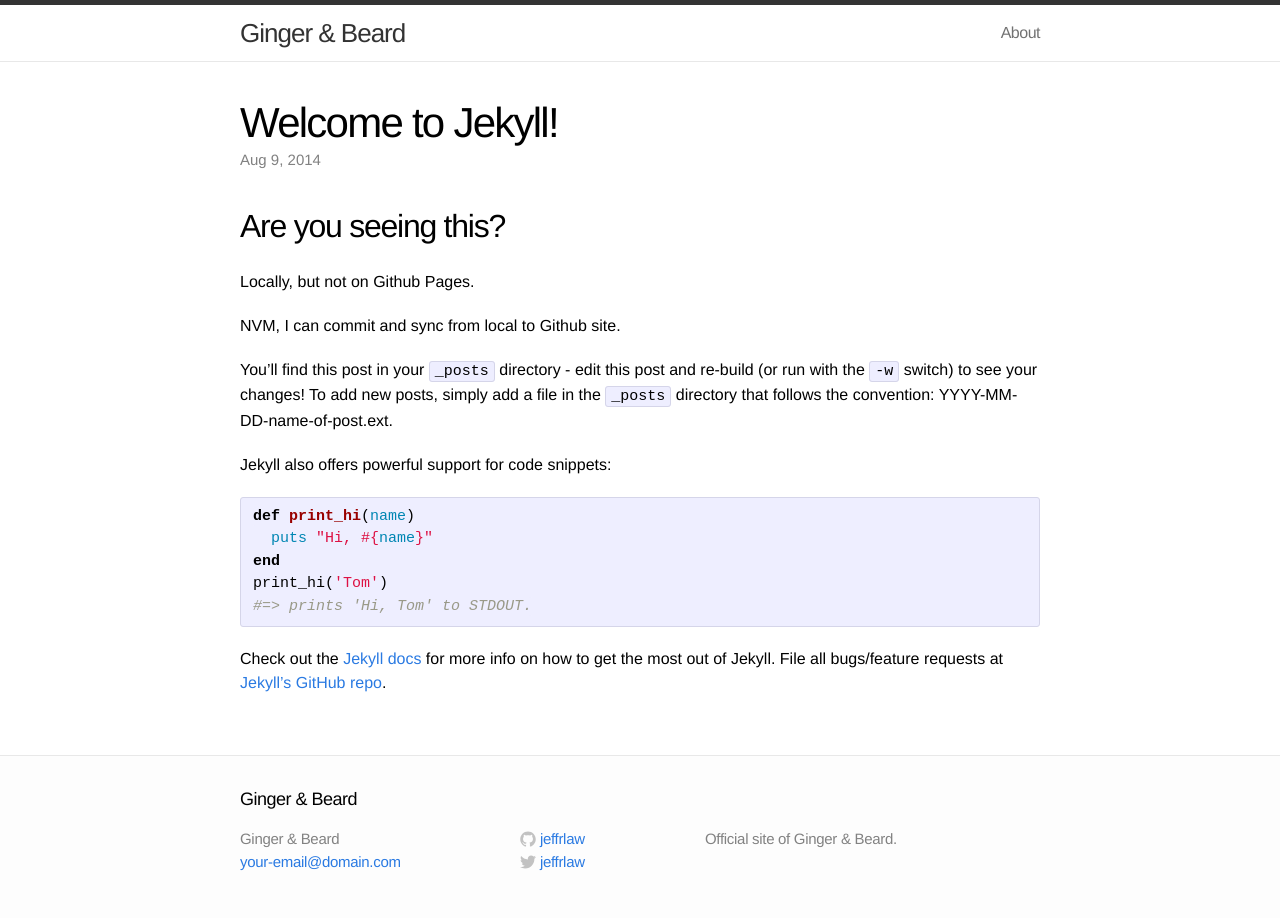
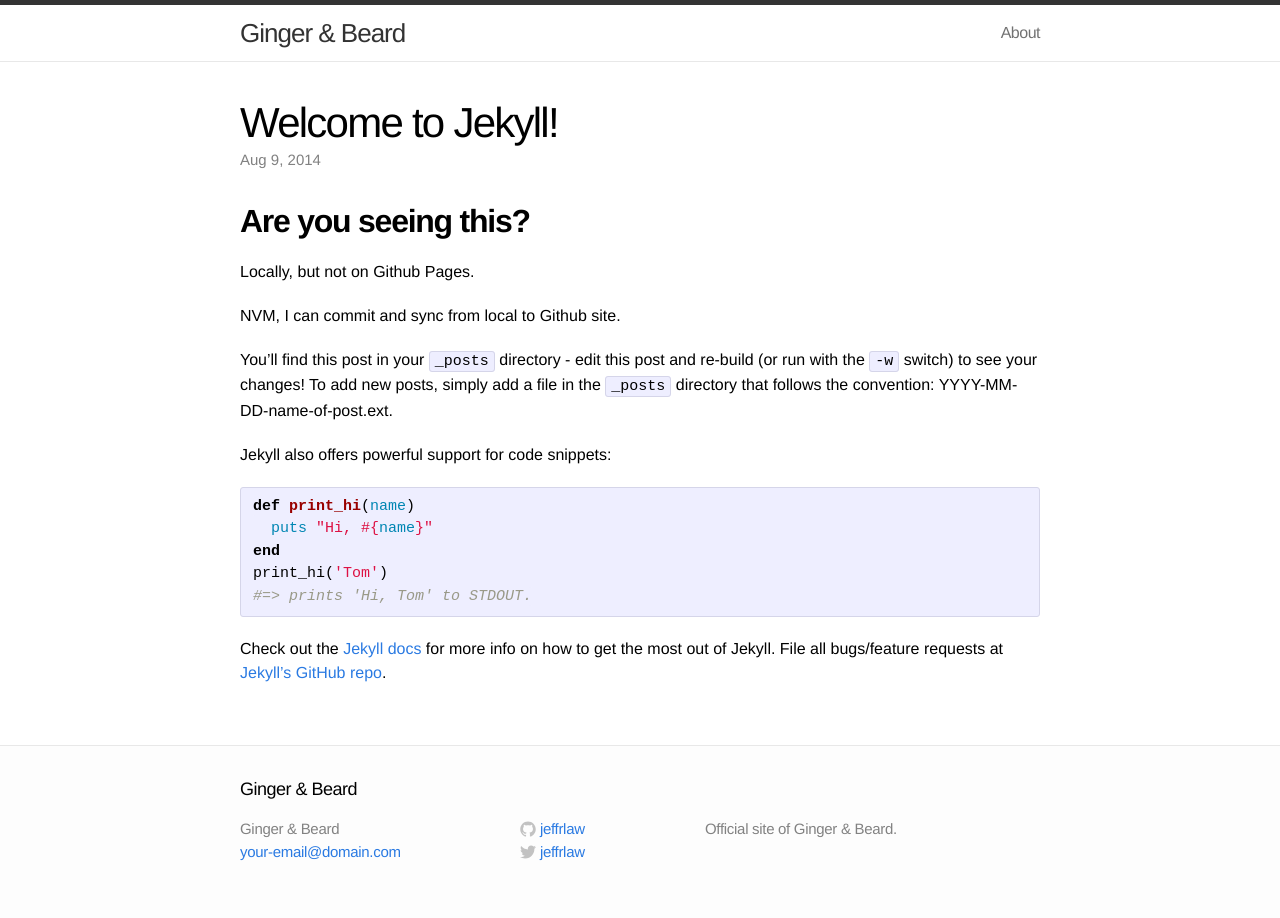
Before and after one commit to jeffrlaw/ginger-and-beard, a Jekyll site: the page built from _posts/2014-08-09-welcome-to-jekyll.markdown, in a window 1280 px wide. Built offline with Jekyll 4.4.1, drawn with Linux system fonts in a browser that asks for light colours.

Commit message:
Fixed post-content h2 CSS

```diff
--- a/css/main.css
+++ b/css/main.css
@@ -195,12 +195,10 @@ a:visited { color: #205caa; }
 
 
 .post-content h2 {
-  .post-content h1 {
   line-height: 1.2;
   font-size: 1.75em;
   font-weight: bold;
   font-family: "Helvetica Neue", Helvetica, Arial, freesans, sans-serif;
-}
 }
 .post-content h3,
 .post-content h4,
```
